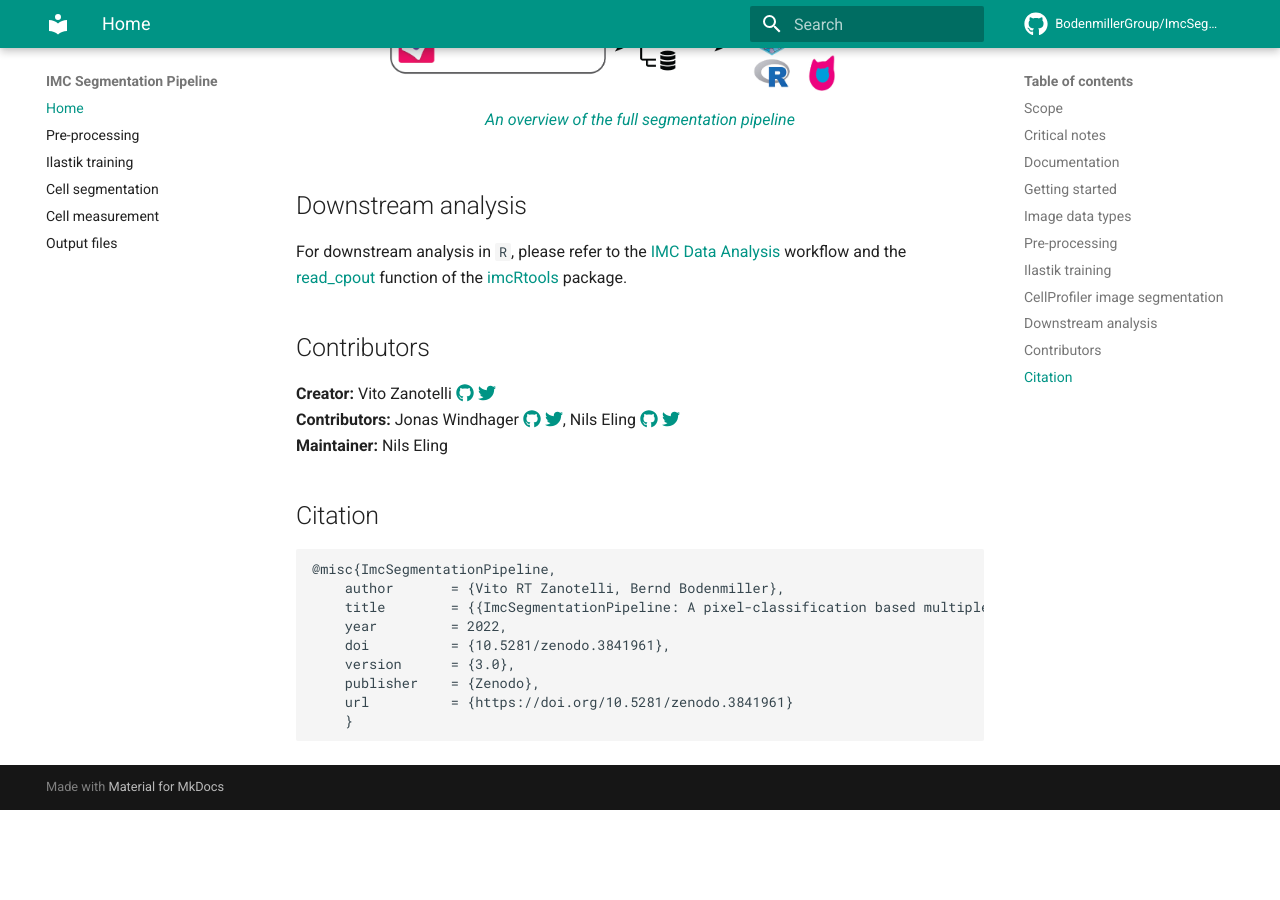
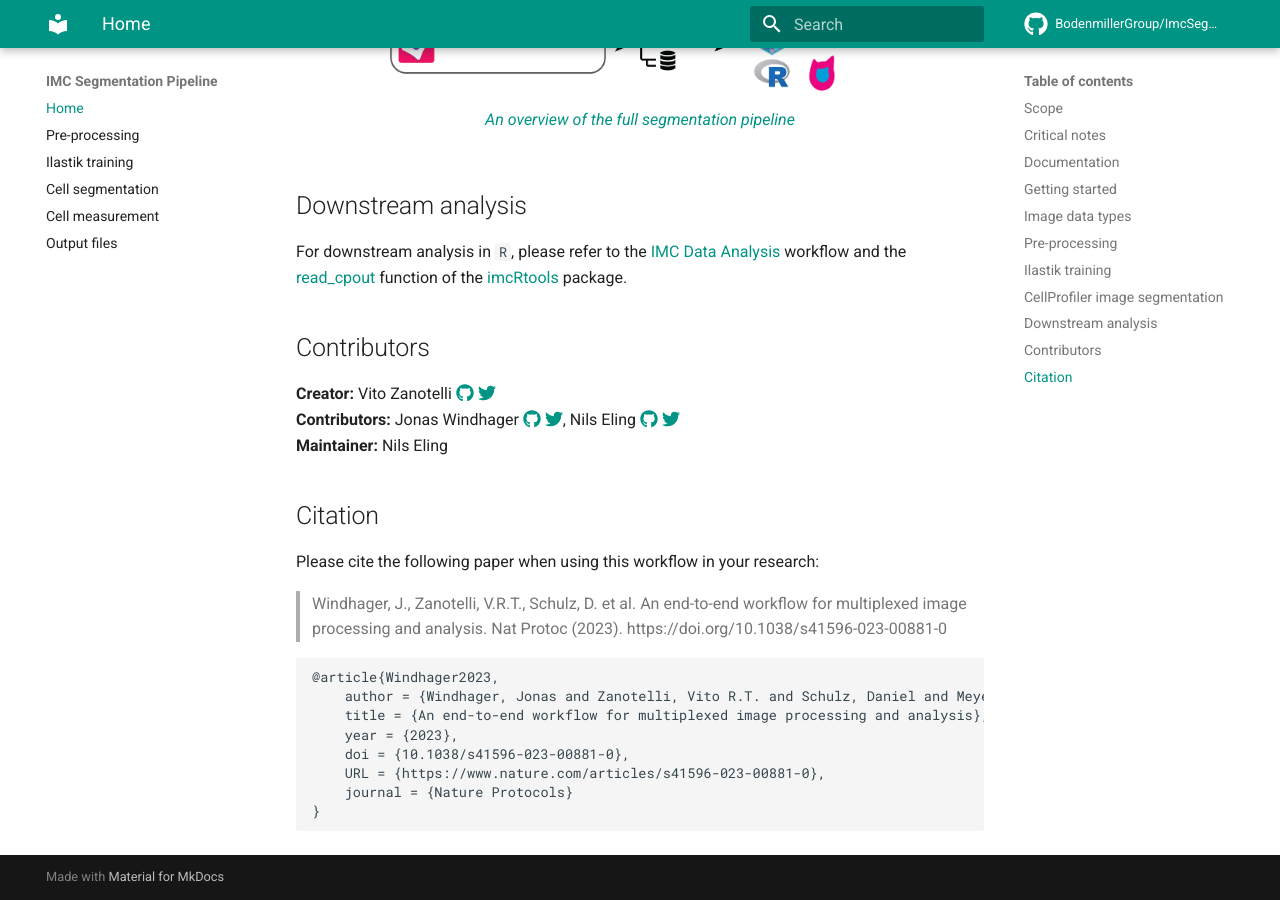
Before and after one commit to BodenmillerGroup/ImcSegmentationPipeline, an MkDocs documentation site: the page built from docs/index.md, in a window 1280 px wide and 900 px high, scrolled down 3983 px. Built offline with MkDocs 1.6.1 and Material for MkDocs 9.7.7, drawn with Linux system fonts in a browser that asks for light colours; comment, search, counter and statistics services are not loaded; before the commit the page ends 4793 px from its top, so only the background shows below that.

Commit message:
Updated citation

````diff
--- a/docs/index.md
+++ b/docs/index.md
@@ -116,14 +116,15 @@ For downstream analysis in `R`, please refer to the [IMC Data Analysis](https://
 
 ## Citation
 
-```
-@misc{ImcSegmentationPipeline,
-    author       = {Vito RT Zanotelli, Bernd Bodenmiller},
-    title        = {{ImcSegmentationPipeline: A pixel-classification based multiplexed image segmentation pipeline}},
-    year         = 2022,
-    doi          = {10.5281/zenodo.3841961},
-    version      = {3.0},
-    publisher    = {Zenodo},
-    url          = {https://doi.org/10.5281/zenodo.3841961}
+Please cite the following paper when using this workflow in your research:
+
+>  Windhager, J., Zanotelli, V.R.T., Schulz, D. et al. An end-to-end workflow for multiplexed image processing and analysis. Nat Protoc (2023). https://doi.org/10.1038/s41596-023-00881-0
+
+    @article{Windhager2023,
+        author = {Windhager, Jonas and Zanotelli, Vito R.T. and Schulz, Daniel and Meyer, Lasse and Daniel, Michelle and Bodenmiller, Bernd and Eling, Nils},
+        title = {An end-to-end workflow for multiplexed image processing and analysis},
+        year = {2023},
+        doi = {10.1038/s41596-023-00881-0},
+        URL = {https://www.nature.com/articles/s41596-023-00881-0},
+        journal = {Nature Protocols}
     }
-```
````
Also changed, not shown: README.md (+10 -11 lines).
